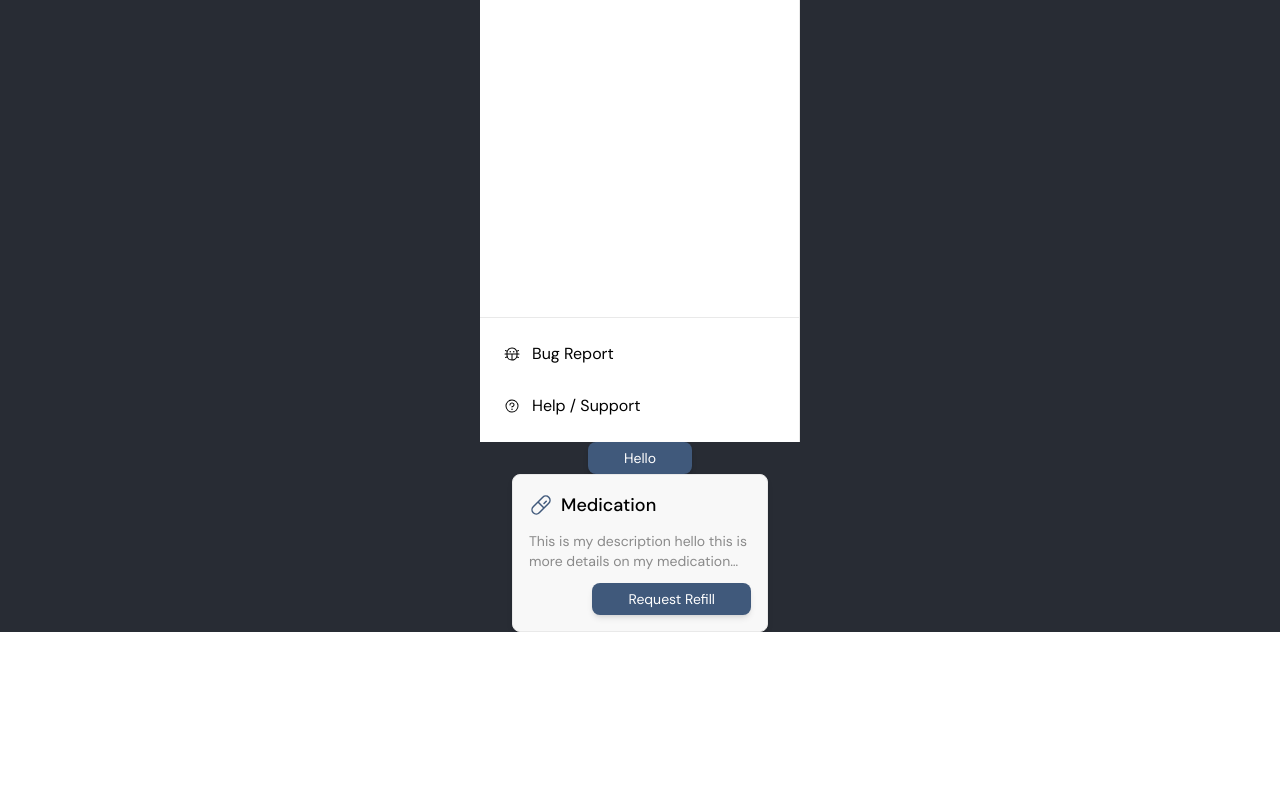
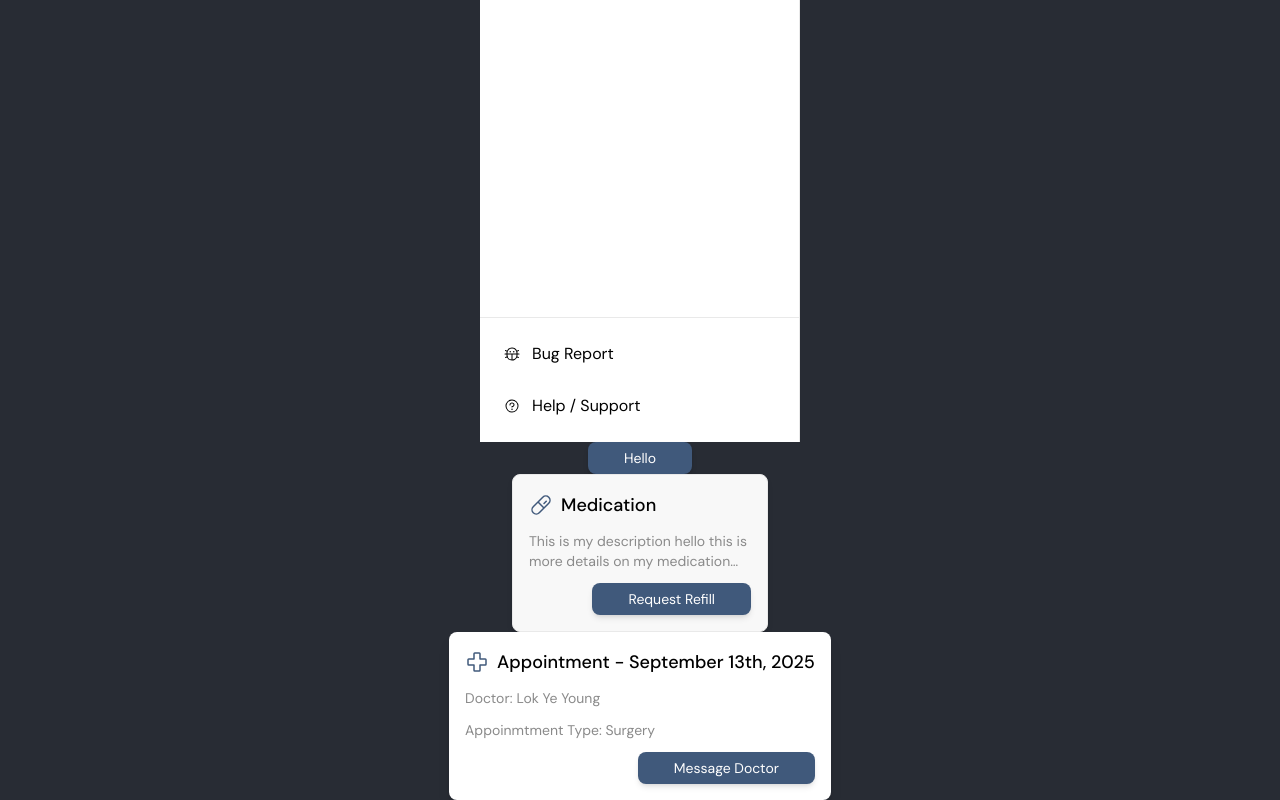
Before and after one commit to keithy1012/willow-crm, a React (Create React App) app in the folder frontend/: page / in a window 1280 px wide. Shown: the part 358-1158 px from the top of the page. Before the commit the page ends 990 px from the top, so only its background shows below. Built offline with nearby package versions, Linux system fonts and the light colour scheme.

Commit message:
Feat: Upcoming Appointments Card

```diff
--- a/frontend/src/App.tsx
+++ b/frontend/src/App.tsx
@@ -2,17 +2,26 @@ import React from "react";
 import "./App.css";
 import PatientSidebar from "./components/sidebar/PatientSidebar.tsx";
 import PrimaryButton from "./components/buttons/PrimaryButton.tsx";
-import MedicationCard from './components/card/MedicationCard.tsx';
+import MedicationCard from "./components/card/MedicationCard.tsx";
+import UpcomingAppointmentCard from "./components/card/UpcomingAppointmentCard.tsx";
 
 function App() {
   return (
     <div className="App">
       <header className="App-header">
         <PatientSidebar></PatientSidebar>
-        <PrimaryButton text={"Hello"} variant={"primary"} size={"small"}></PrimaryButton>
-        <MedicationCard medication={"Medication"} description={"This is my description hello this is more details on my medication yay! "}>
-
-        </MedicationCard>
+        <PrimaryButton
+          text={"Hello"}
+          variant={"primary"}
+          size={"small"}
+        ></PrimaryButton>
+        <MedicationCard
+          medication={"Medication"}
+          description={
+            "This is my description hello this is more details on my medication yay! "
+          }
+        ></MedicationCard>
+        <UpcomingAppointmentCard date={"September 13th, 2025"} doctorName={"Lok Ye Young"} appointmentType={"Surgery"}></UpcomingAppointmentCard>
       </header>
     </div>
   );
--- /dev/null
+++ b/frontend/src/components/card/UpcomingAppointmentCard.tsx
@@ -0,0 +1,40 @@
+import { FirstAidIcon } from "@phosphor-icons/react";
+import PrimaryButton from "../buttons/PrimaryButton.tsx";
+
+interface UpcomingAppointmentProps {
+  date: string;
+  doctorName: string;
+  appointmentType: string;
+  onClick?: () => void;
+}
+
+const UpcomingAppointmentCard: React.FC<UpcomingAppointmentProps> = ({
+  date,
+  doctorName,
+  appointmentType,
+  onClick,
+}) => {
+  return (
+    <div className="bg-background p-4 shadow-lg rounded-lg w-90">
+      <div className="flex flex-col space-y-3">
+        <div className="flex items-center gap-2">
+          <FirstAidIcon size={24} className="text-primary" />
+          <span className="text-lg text-left font-medium text-primaryText">
+            Appointment - {date}
+          </span>
+        </div>
+        <p className="text-sm text-left text-secondaryText line-clamp-2 overflow-hidden">
+          Doctor: {doctorName}
+        </p>
+        <p className="text-sm text-left text-secondaryText line-clamp-2 overflow-hidden">
+          Appoinmtment Type: {appointmentType}
+        </p>
+        <div className="flex justify-end">
+          <PrimaryButton text="Message Doctor" variant="primary" size="small" />
+        </div>
+      </div>
+    </div>
+  );
+};
+
+export default UpcomingAppointmentCard;
```
